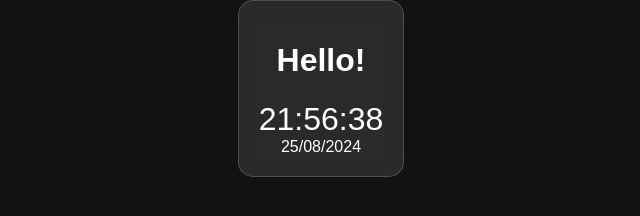
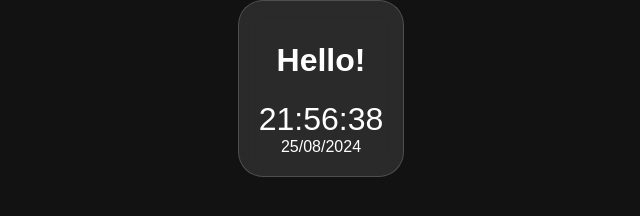
Before and after one commit to MMDHW/MMDHW.github.io, a plain HTML site: page index.html in a window 1280 px wide. Shown: the full height of the page, 319-959 px from the left. Drawn offline with Linux system fonts and the light colour scheme.

Commit message:
Update index.html

```diff
--- a/index.html
+++ b/index.html
@@ -20,7 +20,7 @@
             backdrop-filter: blur(10px) saturate(180%);
             -webkit-backdrop-filter: blur(10px) saturate(180%);
             background-color: rgba(255, 255, 255, 0.1);
-            border-radius: 15px;
+            border-radius: 25px;
             border: 1px solid rgba(255, 255, 255, 0.18);
             padding: 20px;
             text-align: center;
```
